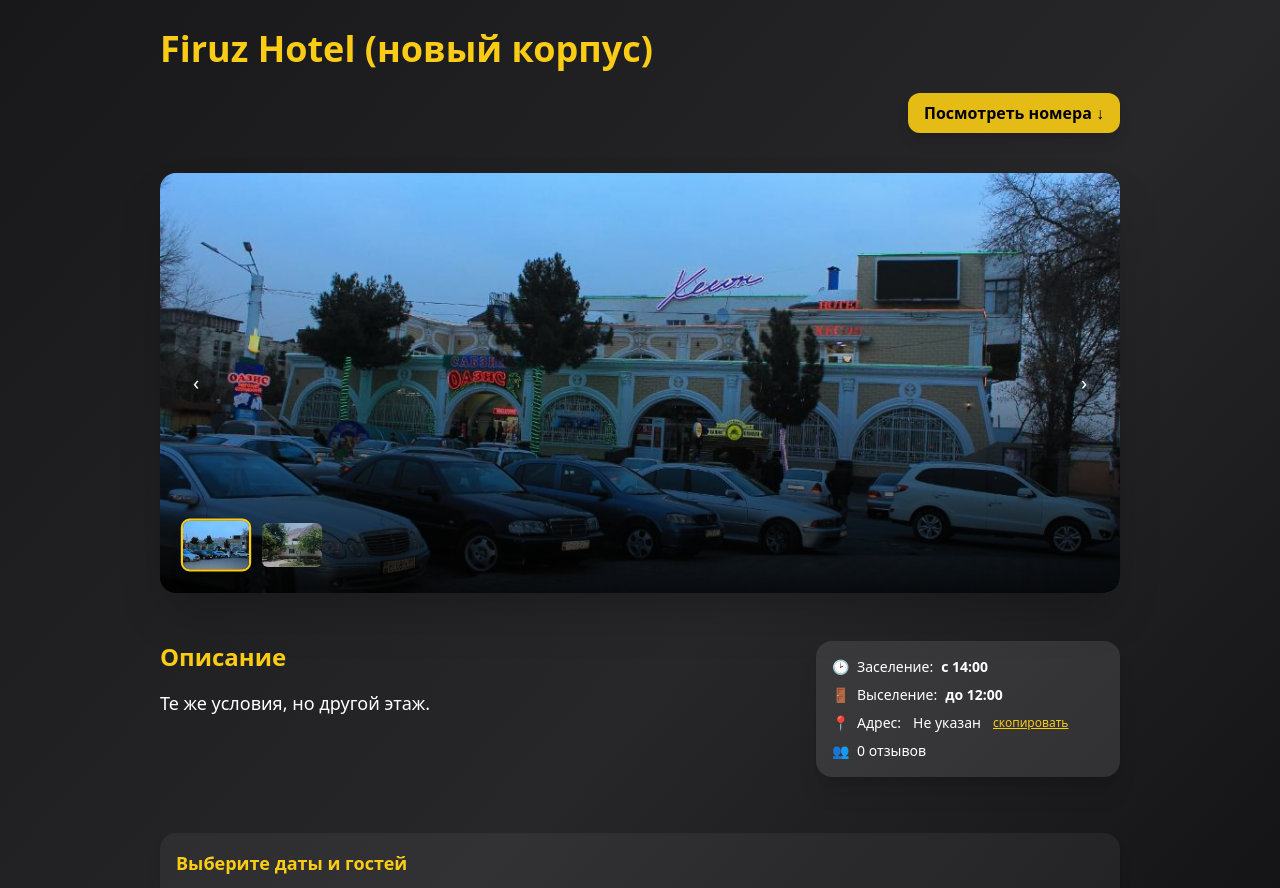
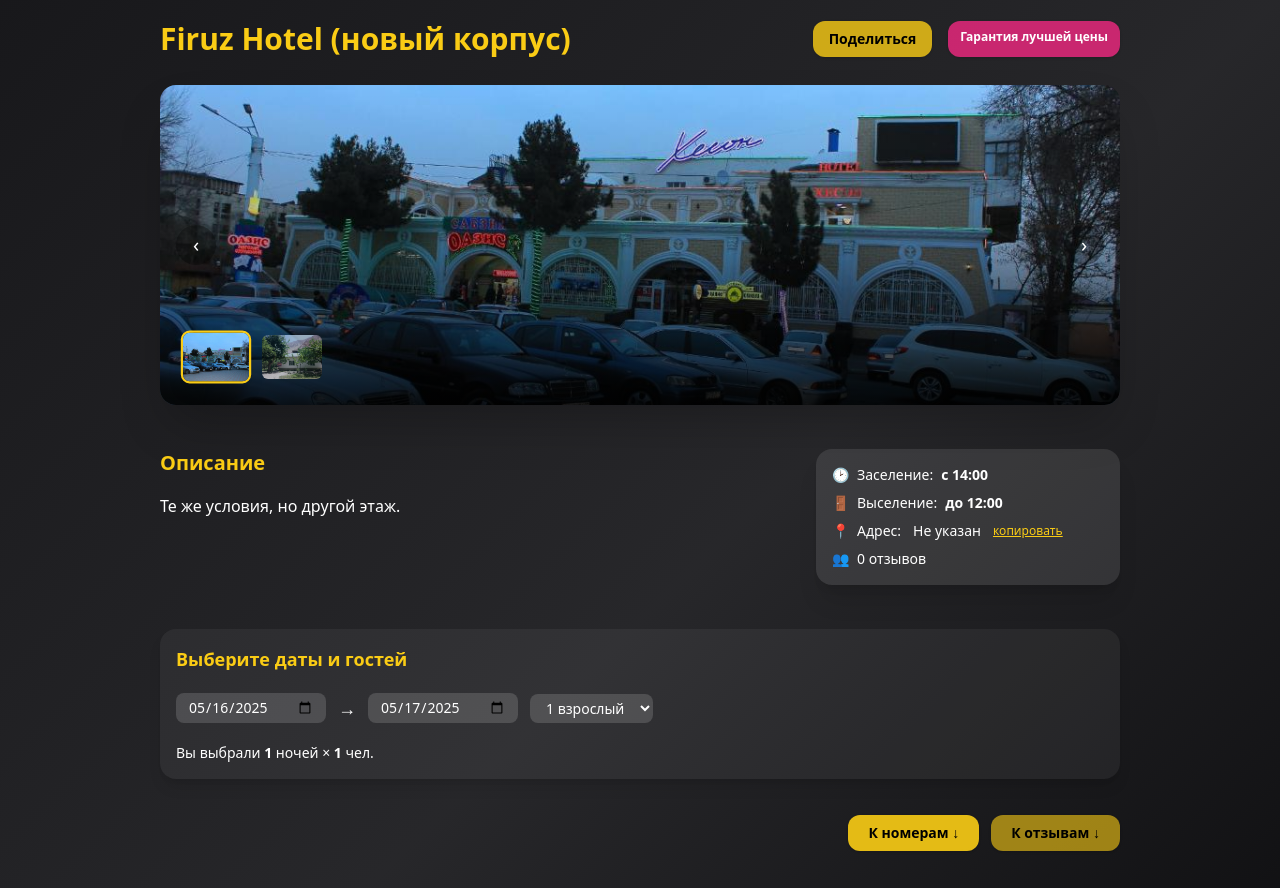
Before and after one commit to sharky21222/hotels.tj, a React (Create React App) app: page /hotel/2 in a window 1280 px wide. Shown: the part 231-1119 px from the top of the page. Built offline with nearby package versions, Linux system fonts and the light colour scheme.

Commit message:
feat: залит весь проект

```diff
--- a/src/pages/HotelDetail.js
+++ b/src/pages/HotelDetail.js
@@ -3,11 +3,6 @@ import React, { useState, useMemo, useRef } from 'react';
 import { useParams, useNavigate, Link } from 'react-router-dom';
 import { hotels } from '../data/hotels';
 import BookingModal from '../components/BookingModal';
-
-// Копирование адреса
-function copyToClipboard(str) {
-  navigator.clipboard.writeText(str).then(() => alert('Адрес скопирован!'));
-}
 
 const featuresList = [
   { key: 'wifi',      label: 'Бесплатный Wi-Fi',    icon: '📶' },
@@ -20,30 +15,28 @@ const featuresList = [
   { key: 'pool',      label: 'Бассейн',             icon: '🏊' },
 ];
 
-export default function HotelDetail() {
+export default function HotelDetail({ onCopy }) {
   const { id } = useParams();
   const hotel = hotels.find(h => h.id === +id);
   const navigate = useNavigate();
   const roomsRef = useRef();
+  const reviewsRef = useRef();
 
-  // Модалка бронирования
   const [modal, setModal] = useState({ open: false, roomType: '', total: 0 });
-
   const [imgIdx, setImgIdx] = useState(0);
   const today = new Date().toISOString().slice(0, 10);
   const tmr = new Date(); tmr.setDate(tmr.getDate() + 1);
   const [start, setStart] = useState(today);
   const [end, setEnd] = useState(tmr.toISOString().slice(0, 10));
   const [guests, setGuests] = useState(1);
+  const [showCopied, setShowCopied] = useState(false);
 
-  // Количество ночей
   const nights = useMemo(() => {
     const d1 = new Date(start), d2 = new Date(end);
     const diff = (d2 - d1) / (1000 * 60 * 60 * 24);
     return diff > 0 ? diff : 1;
   }, [start, end]);
 
-  // Функция бронирования
   async function handleBook(data) {
     try {
       alert(
@@ -69,67 +62,94 @@ export default function HotelDetail() {
   );
 
   const actualFeatures = featuresList.filter(f => hotel[f.key]);
+  const avgRating = hotel.reviewsList?.length
+    ? (hotel.reviewsList.reduce((sum, r) => sum + r.rating, 0) / hotel.reviewsList.length).toFixed(1)
+    : null;
+
+  // Копирование с уведомлением
+  function handleCopyAddress(addr) {
+    navigator.clipboard.writeText(addr || '');
+    setShowCopied(true);
+    setTimeout(() => setShowCopied(false), 1100);
+    if (typeof onCopy === 'function') onCopy(addr);
+  }
+
+  // Web Share API
+  function handleShare() {
+    if (navigator.share) {
+      navigator.share({
+        title: hotel.name,
+        text: `Отель: ${hotel.name}\nАдрес: ${hotel.address}\nЦена от ${hotel.price}$`,
+        url: window.location.href,
+      }).catch(() => {});
+    } else {
+      handleCopyAddress(window.location.href);
+    }
+  }
 
   function scrollToRooms() {
     setTimeout(() => {
       roomsRef.current?.scrollIntoView({ behavior: "smooth", block: "start" });
     }, 50);
   }
-
-  // Средний рейтинг
-  const avgRating = hotel.reviewsList?.length
-    ? (hotel.reviewsList.reduce((sum, r) => sum + r.rating, 0) / hotel.reviewsList.length).toFixed(1)
-    : null;
+  function scrollToReviews() {
+    setTimeout(() => {
+      reviewsRef.current?.scrollIntoView({ behavior: "smooth", block: "center" });
+    }, 50);
+  }
 
   return (
     <div className="min-h-screen bg-gradient-to-br from-zinc-900 via-zinc-800 to-zinc-950 text-white flex flex-col font-sans">
 
-      {/* Фиксированная кнопка Назад только на планшетах и десктопе */}
+      {/* Кнопка назад — моб и ПК */}
       <button
         onClick={() => navigate(-1)}
-        className="hidden md:flex fixed top-4 left-4 z-50 bg-yellow-400/90 hover:bg-yellow-300 hover:-translate-x-1 active:scale-90 transition-all text-black font-bold px-4 py-2 rounded-full shadow-2xl text-lg"
+        className="fixed top-4 left-4 z-50 bg-yellow-400/90 hover:bg-yellow-300 text-black font-bold px-4 py-2 rounded-full shadow-2xl text-lg transition md:flex hidden"
       >
         ← Назад
       </button>
+      <div className="md:hidden mt-2 mb-2 px-1">
+        <button
+          onClick={() => navigate(-1)}
+          className="flex items-center text-yellow-400 font-bold text-lg"
+        >
+          ← Назад
+        </button>
+      </div>
 
-      <div className="flex flex-col gap-6 max-w-5xl mx-auto px-4 sm:px-6 md:px-8 py-8 w-full">
+      <div className="flex flex-col gap-5 max-w-5xl mx-auto px-4 sm:px-6 md:px-8 py-6 w-full">
 
-        {/* Вставка кнопки Назад для мобильных */}
-        <div className="md:hidden mb-4">
-          <button
-            onClick={() => navigate(-1)}
-            className="flex items-center text-yellow-400 font-bold text-lg"
-          >
-            ← Назад
-          </button>
+        {/* Заголовок и кнопки */}
+        <div className="flex flex-col sm:flex-row items-start sm:items-center justify-between gap-2 mb-2">
+          <h1 className="text-2xl sm:text-3xl font-bold text-yellow-400">{hotel.name}</h1>
+          <div className="flex gap-2">
+            <button
+              className="bg-yellow-400/80 text-black px-4 py-2 rounded-xl font-bold text-sm hover:bg-yellow-400 shadow transition active:scale-95"
+              onClick={handleShare}
+            >Поделиться</button>
+            <span className="bg-pink-600/90 text-xs font-bold rounded-xl py-2 px-3 ml-2 select-none shadow">Гарантия лучшей цены</span>
+          </div>
         </div>
 
-        {/* Заголовок */}
-        <h1 className="text-2xl sm:text-3xl md:text-4xl font-bold text-yellow-400">{hotel.name}</h1>
-
-        {/* Средний рейтинг */}
+        {/* Средний рейтинг и отзывы */}
         {avgRating && (
           <div className="flex items-center gap-1 mt-2 text-sm">
             {Array.from({ length: Math.round(avgRating) }).map((_, i) => (
               <span key={i} className="text-yellow-400">★</span>
             ))}
             <span className="ml-2">({avgRating})</span>
-            <span className="ml-2 text-white/80">{hotel.reviewsList.length} отзывов</span>
+            <button
+              className="ml-2 text-yellow-400 underline text-xs hover:text-yellow-300"
+              onClick={scrollToReviews}
+            >
+              отзывы
+            </button>
+            <span className="ml-2 text-white/80">{hotel.reviewsList.length} шт.</span>
           </div>
         )}
 
-        {/* Кнопка скролла к номерам */}
-        <div className="flex justify-end mb-4">
-          <button
-            className="px-4 py-2 bg-yellow-400/90 hover:bg-yellow-500 active:scale-95 rounded-xl font-bold shadow-lg transition-all text-black text-sm sm:text-base"
-            onClick={scrollToRooms}
-          >
-            Посмотреть номера ↓
-          </button>
-        </div>
-
         {/* Фото-слайдер */}
-        <div className="relative rounded-2xl overflow-hidden shadow-2xl h-48 sm:h-64 md:h-80 lg:h-[420px] mb-6 flex items-end select-none">
+        <div className="relative rounded-2xl overflow-hidden shadow-2xl h-48 sm:h-64 md:h-80 mb-6 flex items-end select-none">
           <img
             src={hotel.images?.[imgIdx] || hotel.images?.[0]}
             alt={hotel.name}
@@ -137,28 +157,26 @@ export default function HotelDetail() {
             draggable={false}
           />
           <div className="absolute inset-0 bg-gradient-to-t from-black/90 via-black/20 to-transparent" />
-
           {hotel.images?.length > 1 && (
             <>
               <button
                 onClick={() => setImgIdx(i => i === 0 ? hotel.images.length - 1 : i - 1)}
-                className="absolute left-2 sm:left-4 top-1/2 -translate-y-1/2 bg-black/30 hover:bg-yellow-400/80 text-white rounded-full w-8 sm:w-10 h-8 sm:h-10 flex items-center justify-center text-xl transition-all duration-200 active:scale-90"
+                className="absolute left-2 sm:left-4 top-1/2 -translate-y-1/2 bg-black/30 hover:bg-yellow-400/80 text-white rounded-full w-8 sm:w-10 h-8 sm:h-10 flex items-center justify-center text-xl transition active:scale-90"
                 aria-label="Назад"
               >‹</button>
               <button
                 onClick={() => setImgIdx(i => i === hotel.images.length - 1 ? 0 : i + 1)}
-                className="absolute right-2 sm:right-4 top-1/2 -translate-y-1/2 bg-black/30 hover:bg-yellow-400/80 text-white rounded-full w-8 sm:w-10 h-8 sm:h-10 flex items-center justify-center text-xl transition-all duration-200 active:scale-90"
+                className="absolute right-2 sm:right-4 top-1/2 -translate-y-1/2 bg-black/30 hover:bg-yellow-400/80 text-white rounded-full w-8 sm:w-10 h-8 sm:h-10 flex items-center justify-center text-xl transition active:scale-90"
                 aria-label="Вперёд"
               >›</button>
             </>
           )}
-
           {hotel.images?.length > 1 && (
             <div className="absolute left-4 sm:left-6 bottom-4 sm:bottom-6 flex gap-2 sm:gap-3 z-20">
               {hotel.images.map((src, idx) => (
                 <button
                   key={src}
-                  className={`w-12 sm:w-16 h-8 sm:h-12 rounded-lg overflow-hidden border-2 transition-all duration-300
+                  className={`w-12 sm:w-16 h-8 sm:h-12 rounded-lg overflow-hidden border-2 transition duration-300
                     ${imgIdx === idx
                       ? 'border-yellow-400 scale-110 shadow-lg'
                       : 'border-transparent opacity-70 hover:opacity-100 hover:scale-105'}`}
@@ -170,7 +188,6 @@ export default function HotelDetail() {
               ))}
             </div>
           )}
-
           {hotel.label && (
             <span className="absolute top-4 sm:top-5 left-4 sm:left-5 px-3 sm:px-5 py-1 sm:py-2 bg-pink-600/90 rounded-full font-bold text-xs uppercase shadow-lg">
               {hotel.label}
@@ -179,14 +196,13 @@ export default function HotelDetail() {
         </div>
 
         {/* Описание и инфо */}
-        <section className="grid grid-cols-1 md:grid-cols-3 gap-6 mb-8">
+        <section className="grid grid-cols-1 md:grid-cols-3 gap-6 mb-6">
           <div className="md:col-span-2 flex flex-col gap-4">
-            <h2 className="text-xl sm:text-2xl font-extrabold text-yellow-400">Описание</h2>
-            <p className="text-base sm:text-lg leading-relaxed">{hotel.description}</p>
-            <div className="mt-4 flex flex-wrap gap-2">
+            <h2 className="text-xl font-extrabold text-yellow-400">Описание</h2>
+            <p className="text-base leading-relaxed">{hotel.description}</p>
+            <div className="mt-3 flex flex-wrap gap-2">
               {actualFeatures.map(f => (
-                <span key={f.key}
-                      className="flex items-center gap-1 bg-white/15 px-3 py-1 rounded-lg text-sm font-semibold">
+                <span key={f.key} className="flex items-center gap-1 bg-white/15 px-3 py-1 rounded-lg text-sm font-semibold">
                   <span className="text-lg">{f.icon}</span>{f.label}
                 </span>
               ))}
@@ -199,12 +215,20 @@ export default function HotelDetail() {
               <span className="truncate max-w-[160px] ml-1">{hotel.address || 'Не указан'}</span>
               <button
                 className="ml-1 text-yellow-400 underline text-xs"
-                onClick={() => copyToClipboard(hotel.address || '')}
-              >скопировать</button>
+                onClick={() => handleCopyAddress(hotel.address || '')}
+                type="button"
+              >копировать</button>
             </div>
             <div className="flex items-center gap-2 text-sm"><span>👥</span> {hotel.reviews || 0} отзывов</div>
           </div>
         </section>
+
+        {/* Уведомление о копировании */}
+        {showCopied && (
+          <div className="fixed top-14 left-1/2 -translate-x-1/2 z-[1100] bg-yellow-400 text-black px-8 py-3 rounded-2xl shadow-lg font-semibold text-base">
+            Скопировано!
+          </div>
+        )}
 
         {/* Даты и гости */}
         <section className="rounded-2xl bg-white/5 p-4 flex flex-wrap gap-3 items-center mb-4 shadow-lg">
@@ -237,9 +261,21 @@ export default function HotelDetail() {
           </div>
         </section>
 
+        {/* Кнопка к номерам */}
+        <div className="flex gap-3 flex-wrap justify-end mb-3">
+          <button
+            className="px-5 py-2 bg-yellow-400/90 hover:bg-yellow-500 rounded-xl font-bold text-black text-sm shadow transition active:scale-95"
+            onClick={scrollToRooms}
+          >К номерам ↓</button>
+          <button
+            className="px-5 py-2 bg-yellow-400/60 hover:bg-yellow-400 rounded-xl font-bold text-black text-sm shadow transition active:scale-95"
+            onClick={scrollToReviews}
+          >К отзывам ↓</button>
+        </div>
+
         {/* Список номеров */}
         <section ref={roomsRef}>
-          <h2 className="text-xl sm:text-2xl font-extrabold text-yellow-400 mb-4">Номера</h2>
+          <h2 className="text-xl font-extrabold text-yellow-400 mb-4">Номера</h2>
           <div className="grid grid-cols-1 sm:grid-cols-2 gap-4">
             {['Сингл', 'Дабл'].map((type, i) => {
               const price = type === 'Сингл' ? 50 : 80;
@@ -273,8 +309,8 @@ export default function HotelDetail() {
 
         {/* Раздел отзывов */}
         {hotel.reviewsList && hotel.reviewsList.length > 0 && (
-          <section className="mt-8">
-            <h2 className="text-xl sm:text-2xl font-extrabold text-yellow-400 mb-4">Отзывы гостей</h2>
+          <section className="mt-8" ref={reviewsRef}>
+            <h2 className="text-xl font-extrabold text-yellow-400 mb-4">Отзывы гостей</h2>
             <div className="flex flex-col gap-4">
               {hotel.reviewsList.map((r, idx) => (
                 <div key={idx}
@@ -296,8 +332,7 @@ export default function HotelDetail() {
         )}
 
       </div>
-
-      {/* Модальное окно бронирования */}
+      {/* Модалка */}
       <BookingModal
         open={modal.open}
         onClose={() => setModal({ open: false, roomType: '', total: 0 })}
```
